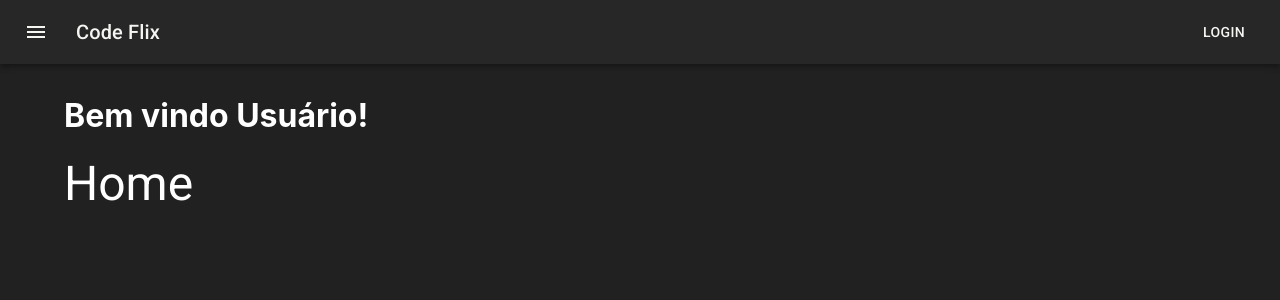
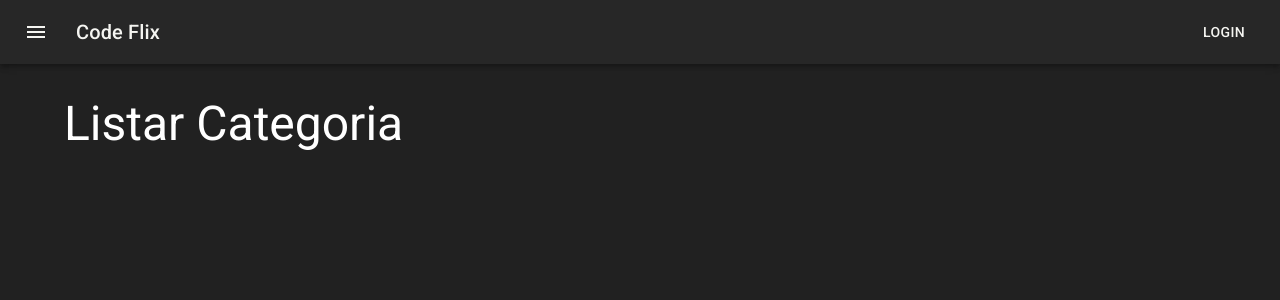
Before and after one commit to henrydev1610/Code-Flix, a React (Vite) app in the folder my-app/: page / in a window 1280 px wide. Shown: the top 300 px of the page. Built offline with nearby package versions, Linux system fonts and the light colour scheme.

Commit message:
criando e roteando página de categorias

```diff
--- a/my-app/src/App.tsx
+++ b/my-app/src/App.tsx
@@ -1,12 +1,15 @@
-import { Box, ThemeProvider } from "@mui/system"
+import { Box, ThemeProvider, typographyVariant } from "@mui/system"
 import Header from "./Components/Header"
-import { Route, Routes, Link } from "react-router-dom"
+import { Route, Routes, } from "react-router-dom"
 import Layout from "./Components/Layout"
 import { appTheme } from "./Config/theme"
 import { Typography } from "@mui/material"
+import { ListCategory } from "./features/Categories/ListCategory"
+import { CreateCategory } from "./features/Categories/CreateCategory"
+import { EditCategory } from "./features/Categories/EditCategory"
 //import Sobre from "./Components/Sobre"
 
-
+/*
 const Home = () =>(
   <Box>
     <Typography variant="h3" component='h1'>
@@ -21,7 +24,7 @@ const Sobre = ()=>(
           sobre
     </Typography>
   </Box>
-)
+) */
 
 
 const App = () => {
@@ -36,11 +39,20 @@ const App = () => {
       >
         <Header />
         <Layout>
-          <h1>Bem vindo Usuário!</h1>
+
           <Routes>
-            <Route path="/" element={<Home />} />
-            <Route path="/about" element={<Sobre />} />
+            <Route path="/" element={<ListCategory/>} />
+            <Route path="/categories" element={<ListCategory/>} />
+            <Route path="/categories/create" element={<CreateCategory/>} />
+            <Route path="/categories/edit/:id" element={<EditCategory/>} />
+            <Route path="*" element={
+             <Box sx={{color: "white"}} >
+              <Typography variant="h1" sx={{color: "red"}} component='h1'>ERRO: 404</Typography>
+              <Typography variant="h2" component='h1'>Página Não encontrada!</Typography>
+            </Box>
+            } />
           </Routes>
+
         </Layout>
       </Box>
     </ThemeProvider>
--- /dev/null
+++ b/my-app/src/features/Categories/CreateCategory.tsx
@@ -0,0 +1,10 @@
+import { Typography } from "@mui/material";
+import { Box } from "@mui/system";
+
+export const CreateCategory = () =>(
+  <Box>
+    <Typography variant="h3" component='h1'>
+        Criar Categoria
+    </Typography>
+  </Box>
+)
--- /dev/null
+++ b/my-app/src/features/Categories/EditCategory.tsx
@@ -0,0 +1,10 @@
+import { Typography } from "@mui/material";
+import { Box } from "@mui/system";
+
+export const EditCategory = () =>(
+  <Box>
+    <Typography variant="h3" component='h1'>
+        Editar Categoria
+    </Typography>
+  </Box>
+)
--- /dev/null
+++ b/my-app/src/features/Categories/ListCategory.tsx
@@ -0,0 +1,10 @@
+import { Typography } from "@mui/material";
+import { Box } from "@mui/system";
+
+export const ListCategory = () =>(
+  <Box>
+    <Typography variant="h3" component='h1'>
+        Listar Categoria
+    </Typography>
+  </Box>
+)
```
